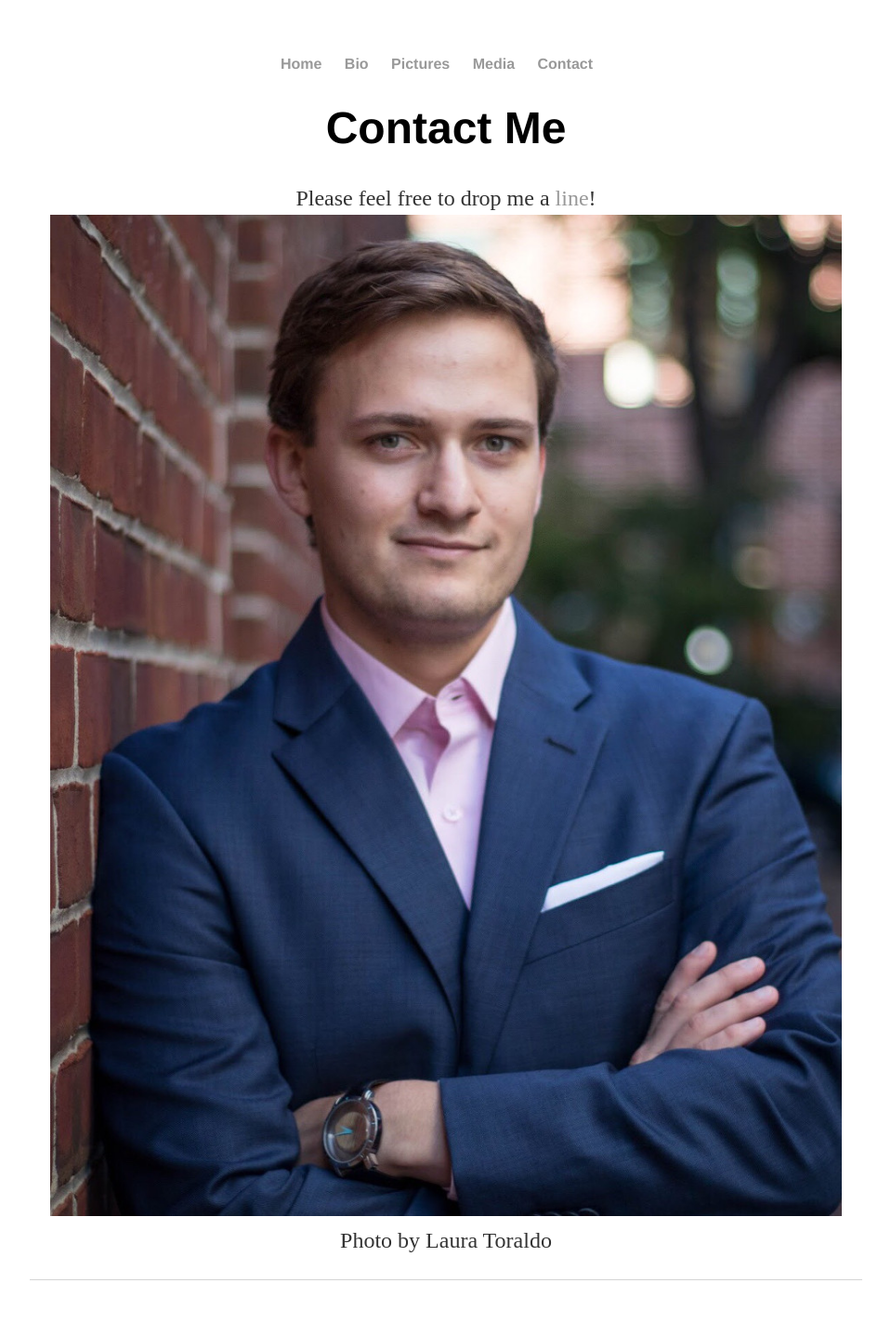
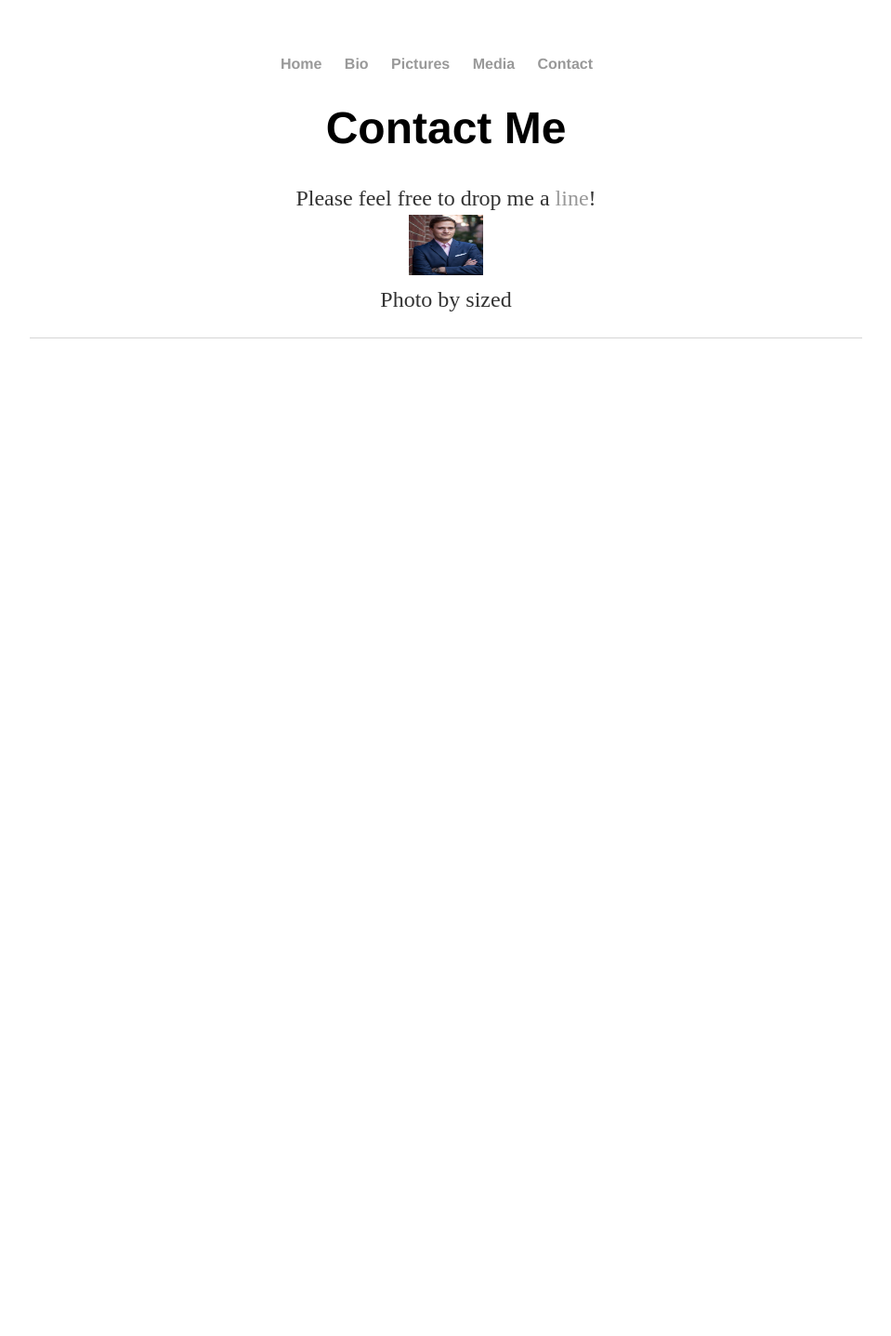
Before and after one commit to leemlb06pmi/leemlb06pmi.github.io, a Jekyll site: the page built from contact/index.html, in a window 1280 px wide. Shown: the whole page at 93% size, without its empty margins (160-1119 px from the left). Built offline with Jekyll 4.4.1, drawn with Linux system fonts in a browser that asks for light colours; after the commit the page ends 900 px from its top, so only the background shows below that.

Commit message:
test size

```diff
--- a/contact/index.html
+++ b/contact/index.html
@@ -6,6 +6,7 @@ title: Contact Me
 <h1>{{ page.title }}</h1>
 <p>Please feel free to drop me a <a href="mailto:miles@finexus.com">line</a>!
 <br>
-<img src="https://leemlb06pmi.github.io/photos/Possible-3.jpg" alt="headshot-2">
-Photo by Laura Toraldo
+<img src="https://leemlb06pmi.github.io/photos/Possible-3.jpg" class="sized" alt="headshot-2">
+<br>
+Photo by sized
 </p>
--- a/css/main.css
+++ b/css/main.css
@@ -6,8 +6,8 @@ img{
     max-width: 95%
 }
 img.sized{
-    width: 100px;
-    height: 75px;
+    width: 80px;
+    height: 65px;
 }
 nav ul, footer ul {
     font-family:'Helvetica', 'Arial', 'Sans-Serif';
```
